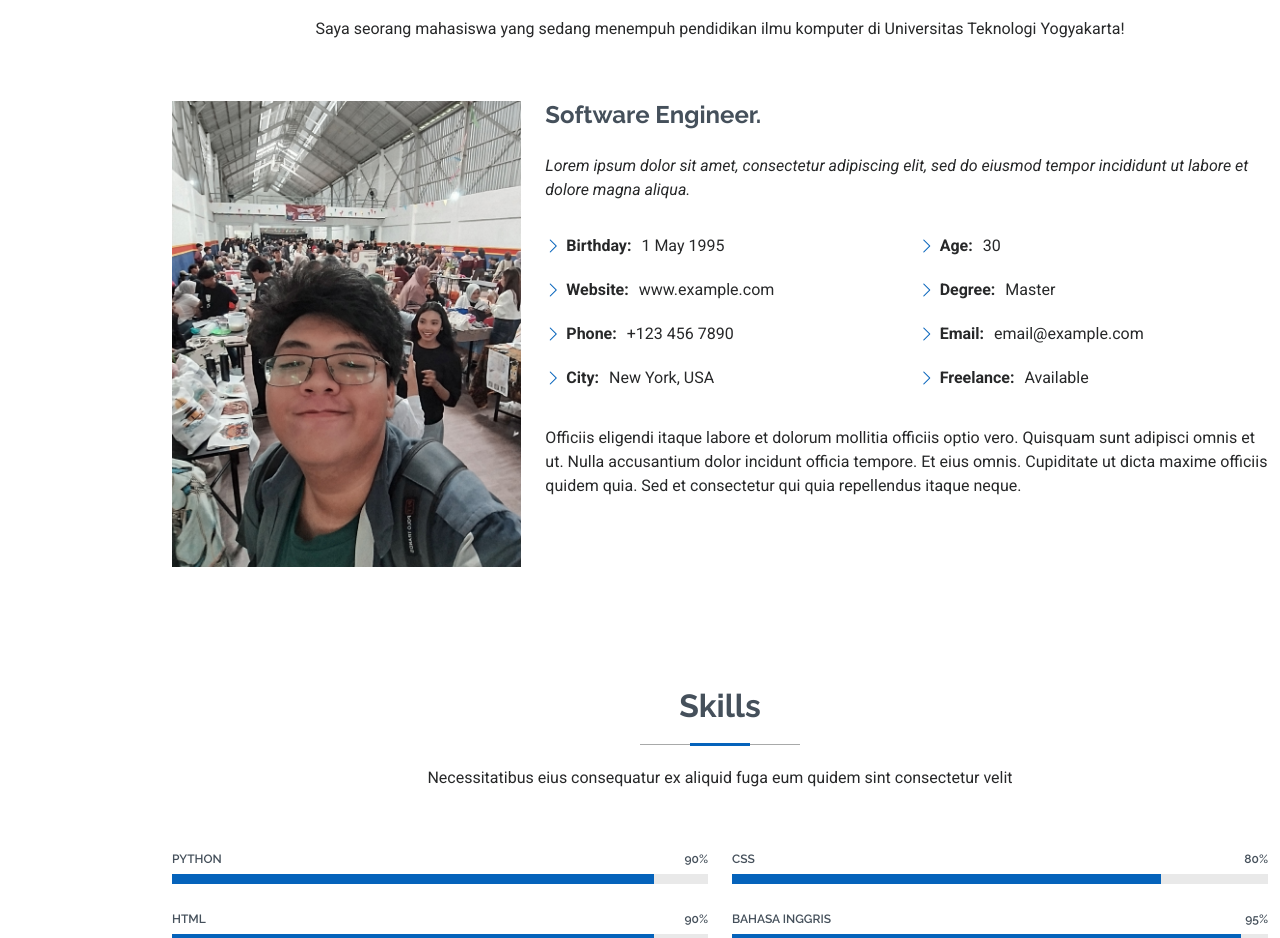
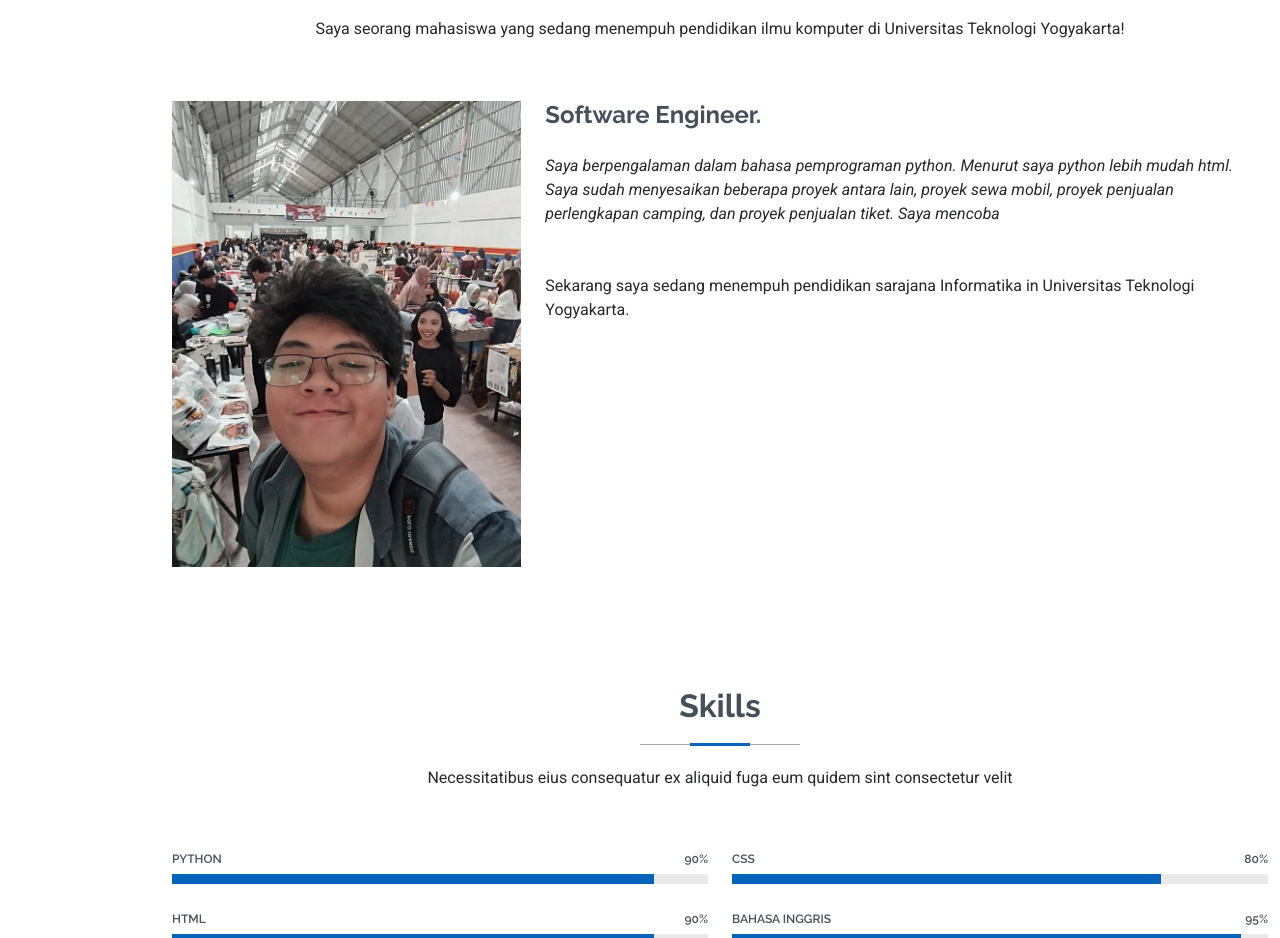
Before and after one commit to ollyca/tugas_pk, a plain HTML site: page index.html in a window 1280 px wide. Shown: the part 921-1859 px from the top of the page. Drawn offline with Linux system fonts and the light colour scheme.

Commit message:
Changes to be committed: 	modified:   index.html

```diff
--- a/index.html
+++ b/index.html
@@ -82,30 +82,10 @@
           <div class="col-lg-8 content">
             <h2>Software Engineer.</h2>
             <p class="fst-italic py-3">
-              Lorem ipsum dolor sit amet, consectetur adipiscing elit, sed do eiusmod tempor incididunt ut labore et dolore
-              magna aliqua.
+              Saya berpengalaman dalam bahasa pemprograman python. Menurut saya python lebih mudah html. Saya sudah menyesaikan beberapa proyek antara lain, proyek sewa mobil, proyek penjualan perlengkapan camping, dan proyek penjualan tiket. Saya mencoba
             </p>
-            <div class="row">
-              <div class="col-lg-6">
-                <ul>
-                  <li><i class="bi bi-chevron-right"></i> <strong>Birthday:</strong> <span>1 May 1995</span></li>
-                  <li><i class="bi bi-chevron-right"></i> <strong>Website:</strong> <span>www.example.com</span></li>
-                  <li><i class="bi bi-chevron-right"></i> <strong>Phone:</strong> <span>+123 456 7890</span></li>
-                  <li><i class="bi bi-chevron-right"></i> <strong>City:</strong> <span>New York, USA</span></li>
-                </ul>
-              </div>
-              <div class="col-lg-6">
-                <ul>
-                  <li><i class="bi bi-chevron-right"></i> <strong>Age:</strong> <span>30</span></li>
-                  <li><i class="bi bi-chevron-right"></i> <strong>Degree:</strong> <span>Master</span></li>
-                  <li><i class="bi bi-chevron-right"></i> <strong>Email:</strong> <span>email@example.com</span></li>
-                  <li><i class="bi bi-chevron-right"></i> <strong>Freelance:</strong> <span>Available</span></li>
-                </ul>
-              </div>
-            </div>
             <p class="py-3">
-              Officiis eligendi itaque labore et dolorum mollitia officiis optio vero. Quisquam sunt adipisci omnis et ut. Nulla accusantium dolor incidunt officia tempore. Et eius omnis.
-              Cupiditate ut dicta maxime officiis quidem quia. Sed et consectetur qui quia repellendus itaque neque.
+             Sekarang saya sedang menempuh pendidikan sarajana Informatika in Universitas Teknologi Yogyakarta.
             </p>
           </div>
         </div>
```
